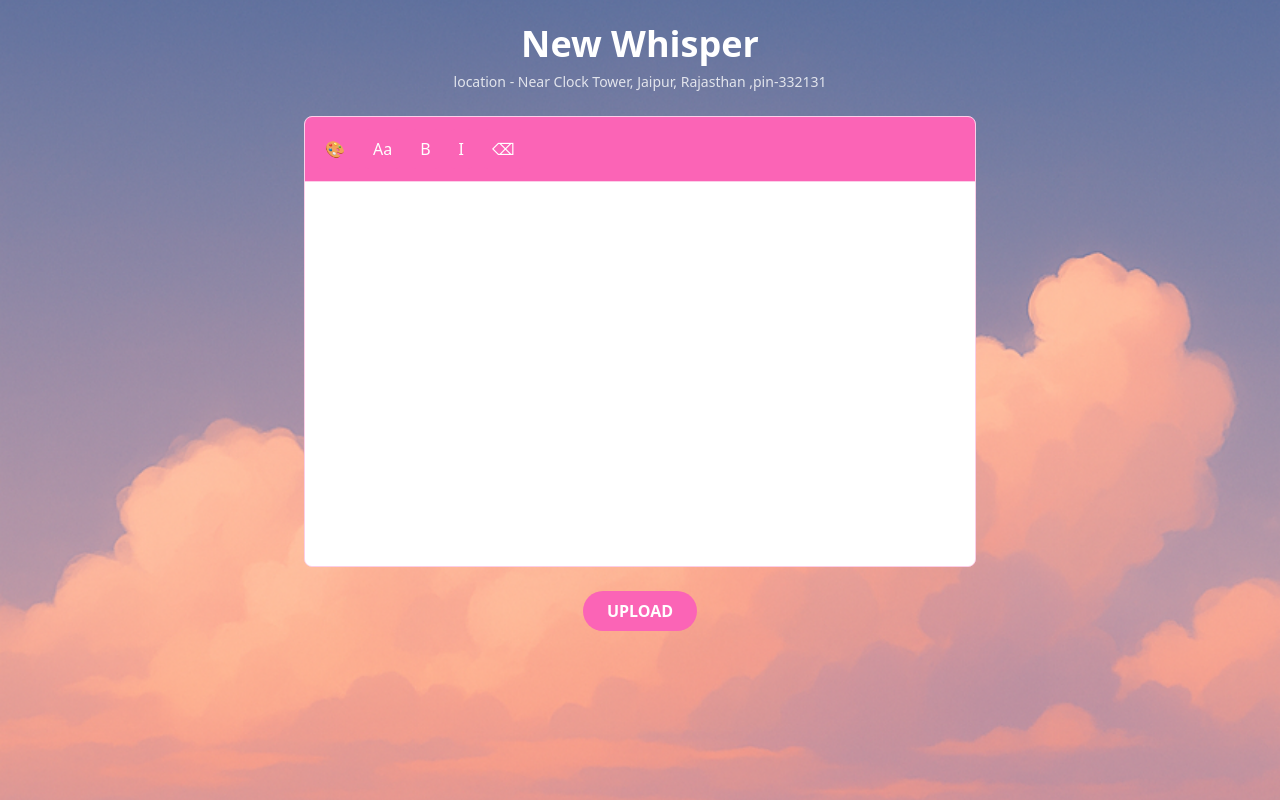
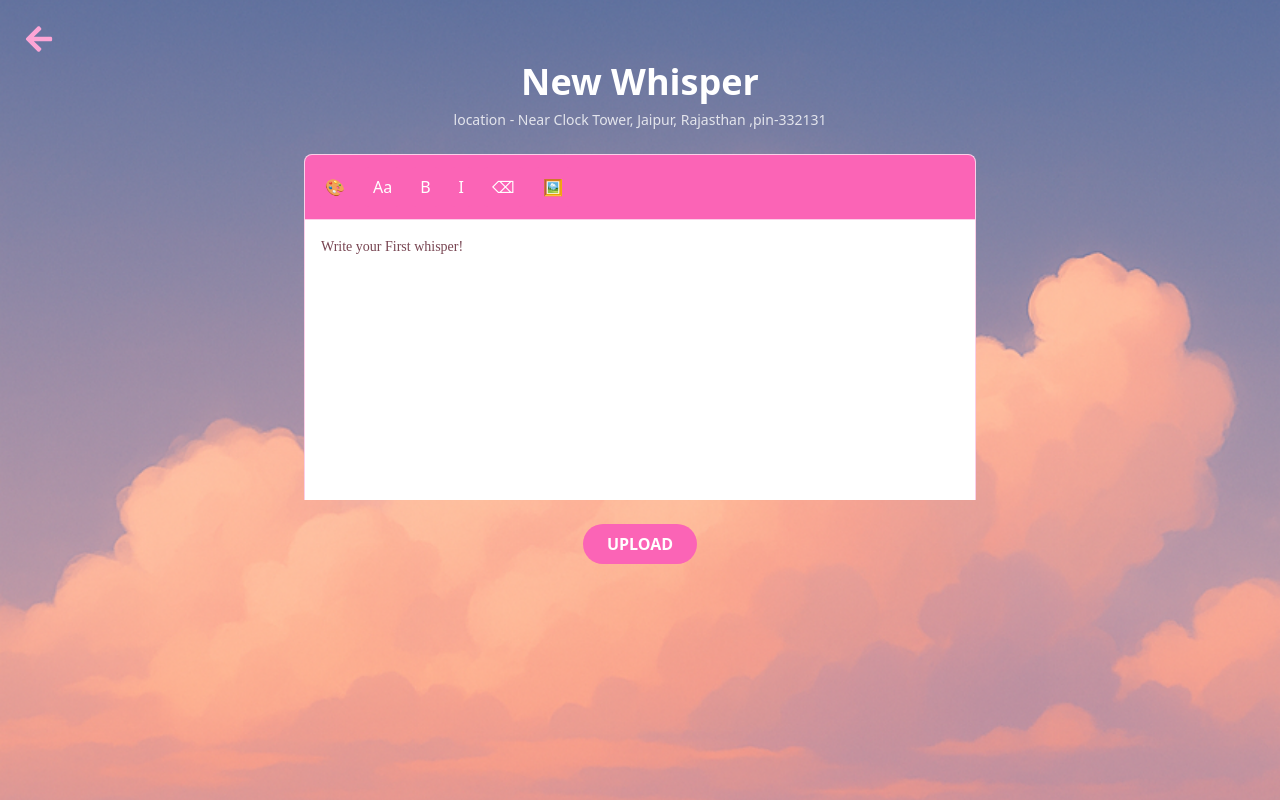
Before and after one commit to riddhika05/thrillz, a React (Vite) app in the folder thrillz/: page /newpost in a window 1280 px wide. Built offline with nearby package versions, Linux system fonts and the light colour scheme; no server answers; a web font is replaced by a local one.

Commit message:
Fixed Image upload

```diff
--- a/thrillz/src/pages/Newpost.jsx
+++ b/thrillz/src/pages/Newpost.jsx
@@ -1,20 +1,36 @@
-import React, { useState } from "react";
-// You'll need to have this image file in the correct path.
-// For example, if 'assets' is a folder in your 'src' directory.
+import React, { useState, useRef, useEffect } from "react";
 import backgroundImage from "../assets/new post.png";
-import { supabase } from "../supabaseClient";
+import { FaArrowLeft } from "react-icons/fa";
+import { useNavigate } from "react-router-dom";
+
 export default function NewPost() {
-  const [text, setText] = useState("");
-  // Removed uploadedImages state as image upload functionality is removed
-
-  // formatting states
+  const [text, setText] = useState("Write your First whisper!");
   const [color, setColor] = useState("#784552");
   const [fontSize, setFontSize] = useState("text-base");
   const [isBold, setIsBold] = useState(false);
   const [isItalic, setIsItalic] = useState(false);
+  const [image, setImage] = useState(null);
+  const fileInputRef = useRef();
+  const textareaRef = useRef(null);
+
+  const handleImageUpload = (event) => {
+    const file = event.target.files?.[0];
+    if (file) {
+      const reader = new FileReader();
+      reader.onloadend = () => {
+        const imageUrl = reader.result;
+        setImage(imageUrl); // This sets the image for the new div
+      };
+      reader.readAsDataURL(file);
+    }
+  };
+
+  const navigate = useNavigate();
+  const handleContinue = () => {
+    navigate("/post");
+  };
 
   const handleColorChange = (event) => {
-    // event.target.value contains the new hex color string from the picker
     setColor(event.target.value);
   };
 
@@ -26,13 +42,28 @@ export default function NewPost() {
   const handleItalic = () => setIsItalic(!isItalic);
   const handleClear = () => {
     setText("");
+    setImage(null);
   };
+
+  useEffect(() => {
+    if (textareaRef.current) {
+      const end = textareaRef.current.value.length;
+      textareaRef.current.setSelectionRange(end, end);
+      textareaRef.current.focus();
+    }
+  }, [text]);
 
   return (
     <div
       className="min-h-screen w-full flex flex-col items-center p-6 bg-cover bg-center"
       style={{ backgroundImage: `url(${backgroundImage})` }}
     >
+      <div className="w-full flex items-center mb-2">
+        <FaArrowLeft
+          className="text-pink-300 text-3xl cursor-pointer ml-0"
+          onClick={handleContinue}
+        />
+      </div>
       <header className="text-center mb-6">
         <h1 className="font-bold text-4xl mb-2 text-white">New Whisper</h1>
         <p className="text-sm opacity-80 text-white">
@@ -40,7 +71,7 @@ export default function NewPost() {
         </p>
       </header>
 
-      <section className="w-full max-w-2xl bg-pink-100 rounded-lg border border-pink-200 overflow-hidden">
+      <section className="w-full max-w-2xl bg-pink-200 border-t border-l border-r border-pink-200 rounded-t-lg overflow-hidden">
         <div className="flex gap-3 p-3 border-b border-pink-200 bg-pink-400">
           <div className="relative p-2 rounded bg-pink-400 hover:bg-pink-300">
             🎨
@@ -79,9 +110,25 @@ export default function NewPost() {
           >
             ⌫
           </button>
+          <div
+            className="relative p-2 rounded bg-pink-400 hover:bg-pink-300 cursor-pointer"
+            onClick={() => fileInputRef.current.click()}
+            title="Upload image"
+          >
+            🖼️
+            <input
+              type="file"
+              accept="image/*"
+              ref={fileInputRef}
+              onChange={handleImageUpload}
+              className="absolute inset-0 opacity-0 cursor-pointer"
+              style={{ width: "100%", height: "100%" }}
+              onClick={(e) => e.stopPropagation()}
+            />
+          </div>
         </div>
 
-        <div className="relative h-96">
+        <div className="relative h-70">
           <div
             className={`absolute inset-0 overflow-auto whitespace-pre-wrap p-4 pointer-events-none ${fontSize} ${
               isBold ? "font-bold" : "font-medium"
@@ -104,12 +151,20 @@ export default function NewPost() {
             spellCheck="true"
             aria-label="Post text"
             style={{ color: color, lineHeight: "1.5" }}
+            ref={textareaRef}
           />
-
-
         </div>
       </section>
 
+      {image && (
+        <div className="flex justify-center mt-0 w-full bg-white max-w-2xl border-b border-l border-r border-pink-200 rounded-b-lg">
+          <img
+            src={image}
+            alt="Uploaded"
+            className="max-h-60 max-w-full rounded-lg shadow mb-3"
+          />
+        </div>
+      )}
       <div className="mt-6">
         <button
           className="px-6 py-2 rounded-full bg-pink-400 text-white font-semibold
```
Lines whose indentation alone changed are shown as unchanged.
